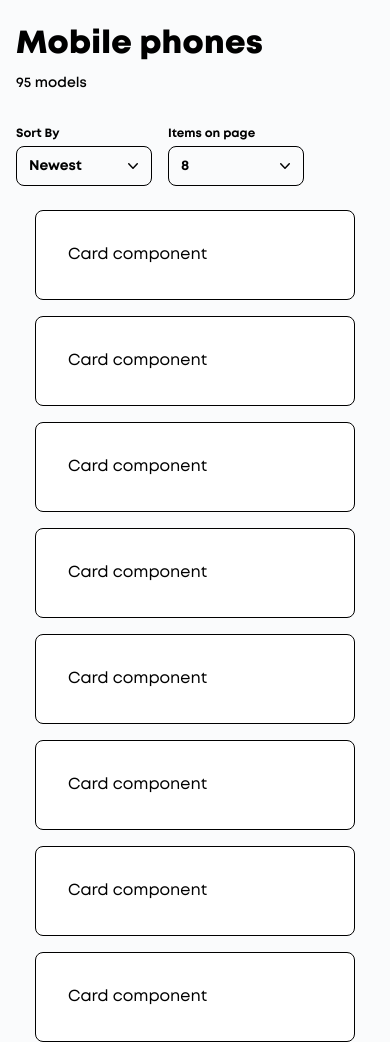
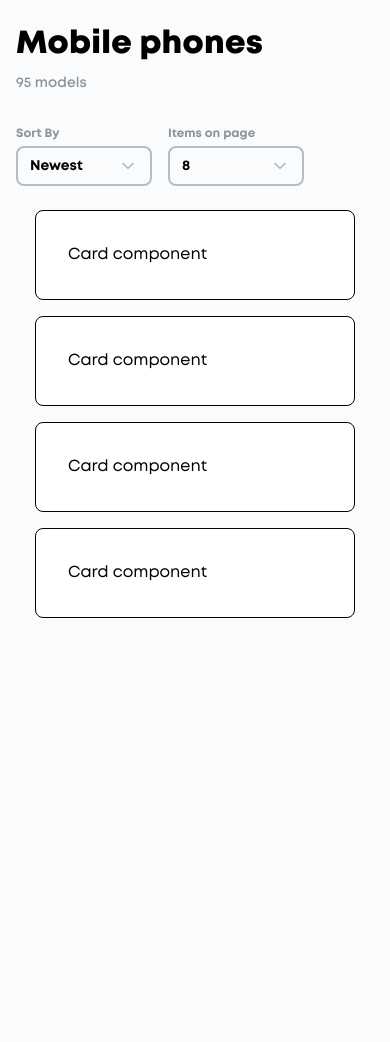
Before and after one commit to fe-may23-dreamTeam/product_catalog_fe, a React (Create React App) app: page / in a window 390 px wide. After the commit the page ends 844 px from the top, so only its background shows below. Built offline with nearby package versions, Linux system fonts and the light colour scheme; the HTML template or start-up script is replaced by a standard one.

Commit message:
fixed dropdown, fixed PhonePage

```diff
--- a/src/Components/Dropdown.tsx
+++ b/src/Components/Dropdown.tsx
@@ -1,5 +1,7 @@
 /* eslint-disable max-len */
 import React, { useState } from 'react';
+import arrowDown from '../assets/Icons/Chevron (Arrow Down).svg';
+import arrowUp from '../assets/Icons/Chevron (Arrow Up).svg';
 
 type Props = {
   className?: string;
@@ -13,35 +15,36 @@ export const Dropdown: React.FC<Props> = (props) => {
 
   return (
     <div>
-      <h3 className="text-gray-secondary text-xs font-bold mb-1 font-mont">
+      <h3 className="text-secondary text-xs font-bold mb-1">
         {label}
       </h3>
       <div className="relative">
         <button
           onClick={() => setIsOpen((prev) => !prev)}
           onBlur={() => setIsOpen(false)}
-          className={`${className} hover:text-gray-secondary focus:border-stone-950 h-10 rounded-lg border border-gray-400 flex justify-between items-center px-[12px] py-[10px]`}
+          className={`${className} h-10 rounded-lg border-2 border-icons hover:border-secondary focus:border-secondary flex justify-between items-center px-[12px] py-[10px]`}
         >
           <p className="text-stone-950 text-sm font-bold leading-[21px]">
             {options[0].value}
           </p>
-          <svg
-            className="-mr-1 h-5 w-5 text-gray-400"
-            viewBox="0 0 20 20"
-            fill="currentColor"
-            aria-hidden="true"
-          >
-            <path
-              fillRule="evenodd"
-              d="M5.23 7.21a.75.75 0 011.06.02L10 11.168l3.71-3.938a.75.75 0 111.08 1.04l-4.25 4.5a.75.75 0 01-1.08 0l-4.25-4.5a.75.75 0 01.02-1.06z"
-              clipRule="evenodd"
+          {!isOpen ? (
+            <img
+              src={arrowDown}
+              alt="\/"
+              className='h-5 w-5'
             />
-          </svg>
+          ) : (
+            <img
+              src={arrowUp}
+              alt="/\"
+              className='h-5 w-5'
+            />
+          )}
         </button>
 
         {isOpen && (
           <div
-            className={`absolute ${className} left-0 z-10 mt-2 w-[136px] rounded-md bg-white shadow-lg ring-1 ring-black ring-opacity-5 focus:outline-none border border-zinc-200`}
+            className={`absolute ${className} left-0 z-10 mt-2 w-[136px] rounded-md shadow-option bg-white ring-opacity-5 focus:outline-none border-2 border-icons`}
             role="menu"
             aria-orientation="vertical"
             aria-labelledby="menu-button"
@@ -51,7 +54,7 @@ export const Dropdown: React.FC<Props> = (props) => {
               {options.map((elem) => (
                 <button
                   key={elem.value}
-                  className="text-neutral-400 block px-4 py-2 text-sm w-full text-left hover:bg-gray-50 hover:rounded-lg hover:text-stone-950"
+                  className="text-secondary hover:text-primary block px-4 py-2 text-sm w-full text-left hover:bg-hover-bg hover:rounded-lg hover:text-stone-950"
                   role="menuitem"
                   tabIndex={-1}
                   id={`menu-item-${elem.value}`}
--- a/src/pages/PhonePage.tsx
+++ b/src/pages/PhonePage.tsx
@@ -32,19 +32,19 @@ const itemOnPageOptions = [
 
 const PhonePage: React.FC = () => {
   return (
-    <div className="container mx-auto flex flex-col px-4 pt-6 sm:px-6 desktop:w-[1200px]">
+    <main className="container mx-auto flex flex-col px-4 pt-6 tablet:px-6 desktop:w-[1200px]">
       <div className="mb-8">
-        <h1 className="font-mont mb-2 text-[32px] font-extrabold leading-[41px] tracking-[0.32px] text-stone-950 sm:mt-10 sm:text-5xl">
+        <h1 className="font-mont mb-2 text-[32px] font-extrabold leading-[41px] tracking-[0.32px] text-stone-950 tablet:mt-10 tablet:text-5xl">
           Mobile phones
         </h1>
-        <div className="font-mont text-sm font-semibold leading-[21px] text-gray-secondary">
+        <div className="font-mont text-sm font-semibold leading-[21px] text-secondary">
           {`${modelsAmount} models`}
         </div>
       </div>
       {/*  */}
       <div className="flex gap-4 mb-6">
         <Dropdown
-          className="w-[136px] sm:w-[187px]"
+          className="w-[136px] tablet:w-[187px]"
           label="Sort By"
           options={sortOptions}
         />
@@ -55,7 +55,7 @@ const PhonePage: React.FC = () => {
           options={itemOnPageOptions}
         />
       </div>
-      <div className="grid grid-cols-1 gap-4 sm:grid-cols-2 md:grid-cols-3 desktop:grid-cols-4">
+      <div className="grid grid-cols-1 gap-4 tablet:grid-cols-2 middle:grid-cols-3 desktop:grid-cols-4">
         {/* Cards */}
         <div
           className="container box-border rounded-lg p-8 max-w-xs border
@@ -81,32 +81,8 @@ const PhonePage: React.FC = () => {
         >
           Card component
         </div>
-        <div
-          className="container box-border rounded-lg p-8 max-w-xs border
-    border-grey bg-white"
-        >
-          Card component
-        </div>
-        <div
-          className="container box-border rounded-lg p-8 max-w-xs border
-    border-grey bg-white"
-        >
-          Card component
-        </div>
-        <div
-          className="container box-border rounded-lg p-8 max-w-xs border
-    border-grey bg-white"
-        >
-          Card component
-        </div>
-        <div
-          className="container box-border rounded-lg p-8 max-w-xs border
-    border-grey bg-white"
-        >
-          Card component
-        </div>
       </div>
-    </div>
+    </main>
   );
 };
 
--- a/tailwind.config.js
+++ b/tailwind.config.js
@@ -7,6 +7,7 @@ module.exports = {
   theme: {
     screens: {
       tablet: '640px',
+      middle: '768px',
       desktop: '1200px',
     },
     extend: {
@@ -31,6 +32,7 @@ module.exports = {
     },
     boxShadow: {
       custom: '0px 3px 13px 0px rgba(23, 32, 49, 0.40)',
+      option: '0px 2px 15px 0px rgba(0, 0, 0, 0.05)',
     },
   },
   plugins: [],
```
Also changed, not shown: src/assets/Icons/Chevron (Arrow Down).svg (added), src/assets/Icons/Chevron (Arrow Up).svg (added).
